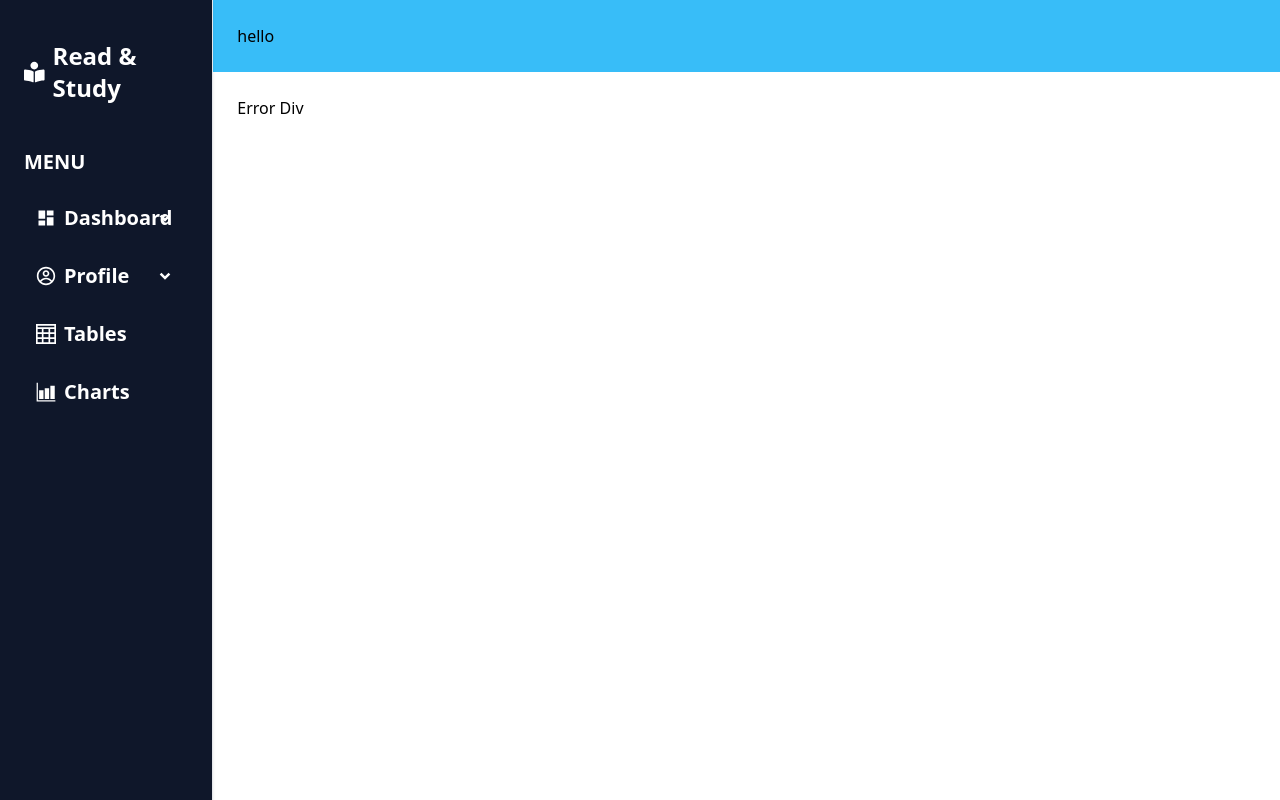
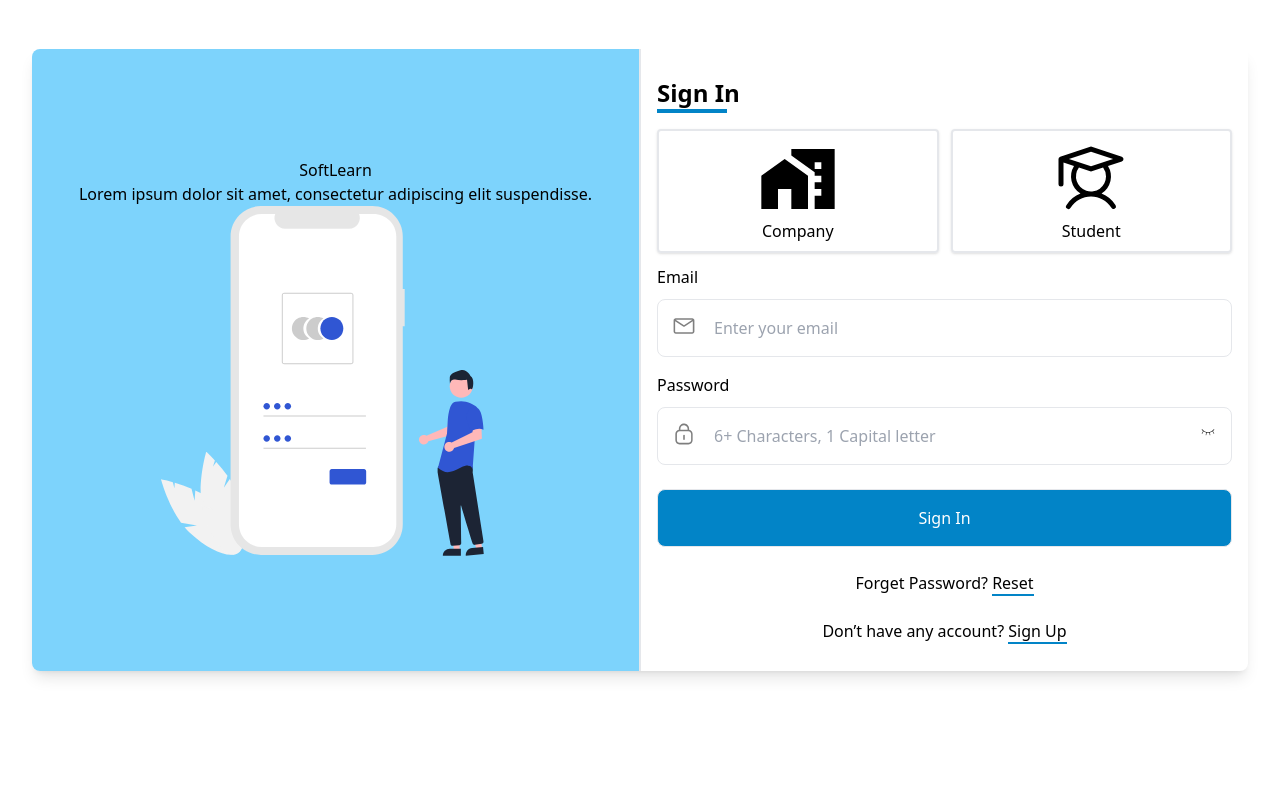
Before and after one commit to softverseAdmin/assess, a React (Vite) app in the folder softlearn/frontend/: page / in a window 1280 px wide. Built offline with nearby package versions, Linux system fonts and the light colour scheme.

Commit message:
url and package

```diff
--- a/softlearn/frontend/package.json
+++ b/softlearn/frontend/package.json
@@ -14,6 +14,7 @@
     "axios": "^1.6.7",
     "react": "^18.2.0",
     "react-dom": "^18.2.0",
+    "react-icons": "^5.0.1",
     "react-phone-number-input": "^3.3.9",
     "react-query": "^3.39.3",
     "react-redux": "^9.1.0",
--- a/softlearn/frontend/src/App.jsx
+++ b/softlearn/frontend/src/App.jsx
@@ -13,10 +13,9 @@ function App() {
     <>
     <ToastContainer />
         <Routes>
-          <Route path="/signin" element={ <SignIn/> }/>
+          <Route path="/" element={ <SignIn/> }/>
           <Route path="/signup" element={ <SignUp/> }/>
           <Route path="/signup/student" element={ <StudentSignUp/> }/>
-          {/* <Route path="/" element={<MenuLayout><div className="h-screen">Home</div></MenuLayout> }/> */}
           <Route path="/menu/profile" element={<MenuLayout><div className="h-screen">Profile</div></MenuLayout> }/>
           <Route path="/menu/grammar" element={<MenuLayout><div className="h-screen">Grammar</div></MenuLayout> }/>
           <Route path="/menu/quiz" element={<MenuLayout><div className="h-screen">Quiz</div></MenuLayout> }/>
--- a/softlearn/frontend/src/components/auth/StudentSignUp.jsx
+++ b/softlearn/frontend/src/components/auth/StudentSignUp.jsx
@@ -369,7 +369,7 @@ const StudentSignUp = () => {
                 <p>
                   Already a user?{" "}
                   <Link
-                    to="/signin"
+                    to="/"
                     className="text-primary border border-t-0 border-l-0 border-r-0 border-b-2 border-sky-600"
                   >
                     Sign In
```
